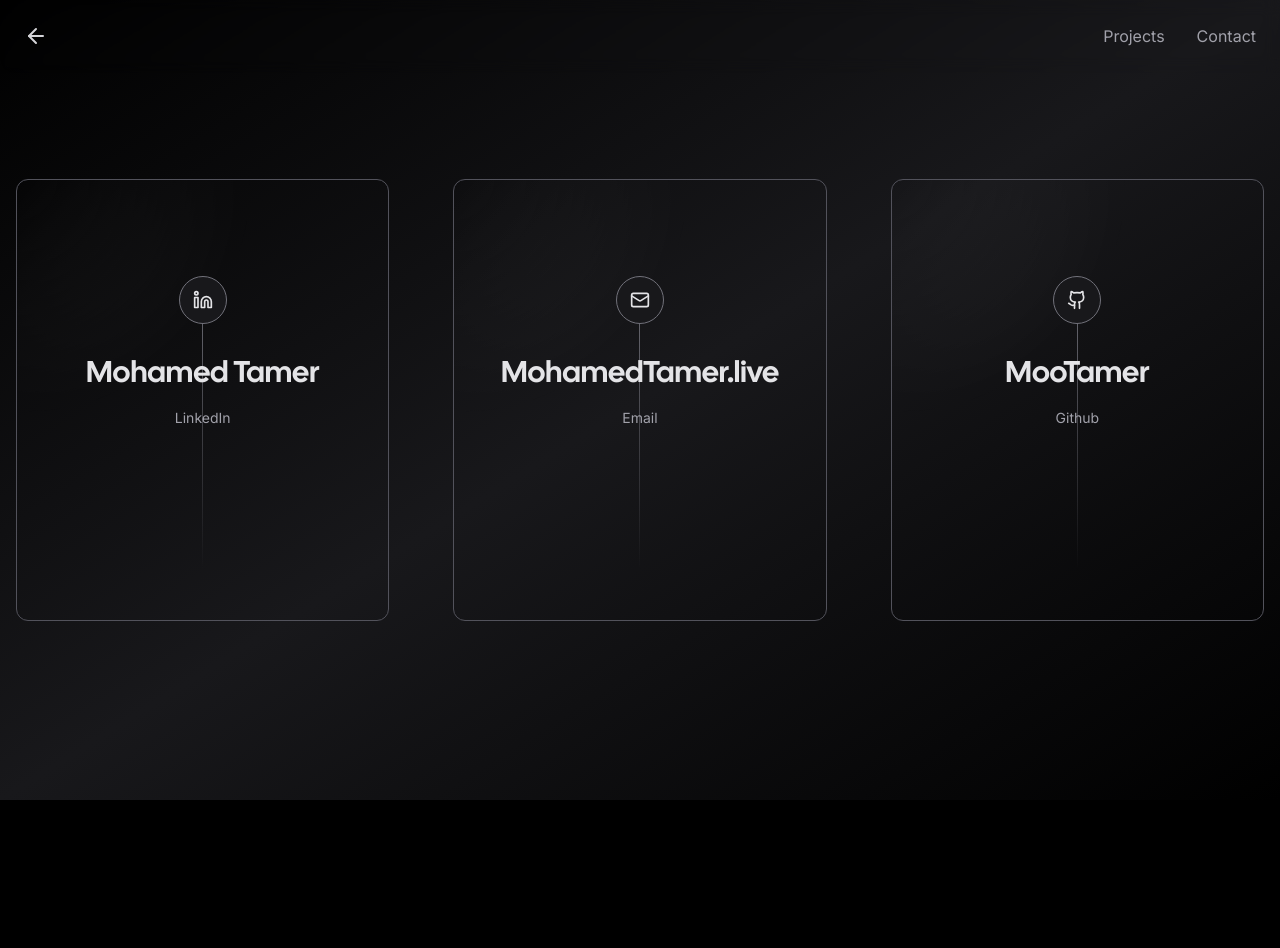
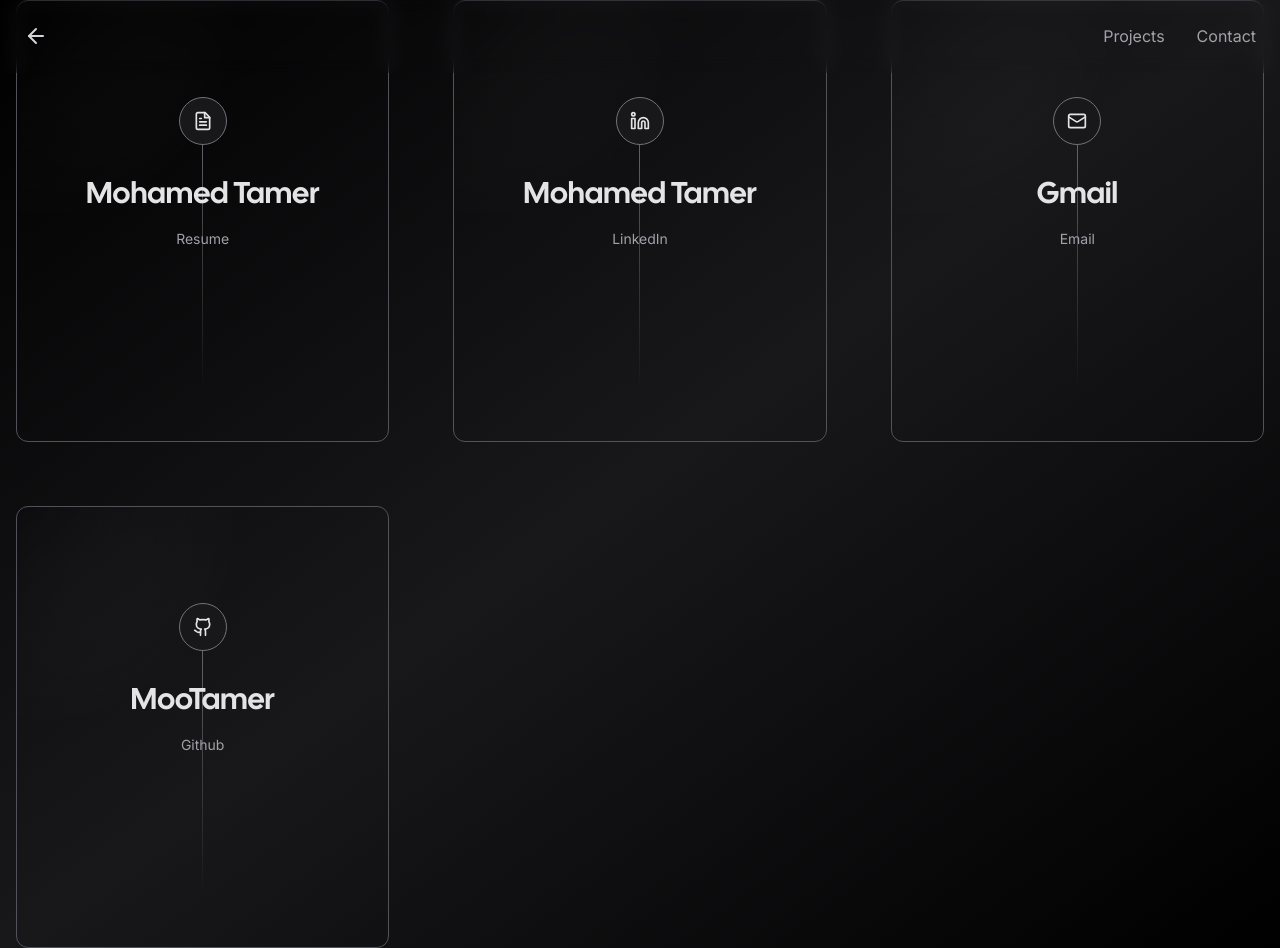
Before and after one commit to MooTamer/nextjs-portfolio, a Next.js app: page /contact in a window 1280 px wide. Before the commit the page ends 800 px from the top, so only its background shows below. Built offline with nearby package versions, Linux system fonts and the light colour scheme; no server answers; what tailwindcss-debug-screens would draw is missing.

Commit message:
adding resume in contact

```diff
--- a/app/contact/page.tsx
+++ b/app/contact/page.tsx
@@ -1,10 +1,16 @@
 "use client";
-import { Github, Linkedin, Mail, Twitter } from "lucide-react";
+import { Github, Linkedin, Mail, FileText } from "lucide-react";
 import Link from "next/link";
 import { Navigation } from "../components/nav";
 import { Card } from "../components/card";
 
 const socials = [
+  {
+    icon: <FileText size={20} />,
+    href: "https://drive.google.com/file/d/1_XljPXb1XeZte3mwAA7TRqmlG57Hdvzt/view?usp=sharing",
+    label: "Resume",
+    handle: "Mohamed Tamer",
+  },
   {
     icon: <Linkedin size={20} />,
     href: "https://www.linkedin.com/in/mohamed-tamer-020a5221a?lipi=urn%3Ali%3Apage%3Ad_flagship3_profile_view_base_contact_details%3BU4AlTteSTOas%2B1OskAUqNA%3D%3D",
@@ -15,7 +21,7 @@
     icon: <Mail size={20} />,
     href: "mailto:mohamedtamer200200@gmail.com",
     label: "Email",
-    handle: "MohamedTamer.live",
+    handle: "Gmail",
   },
   {
     icon: <Github size={20} />,
```
